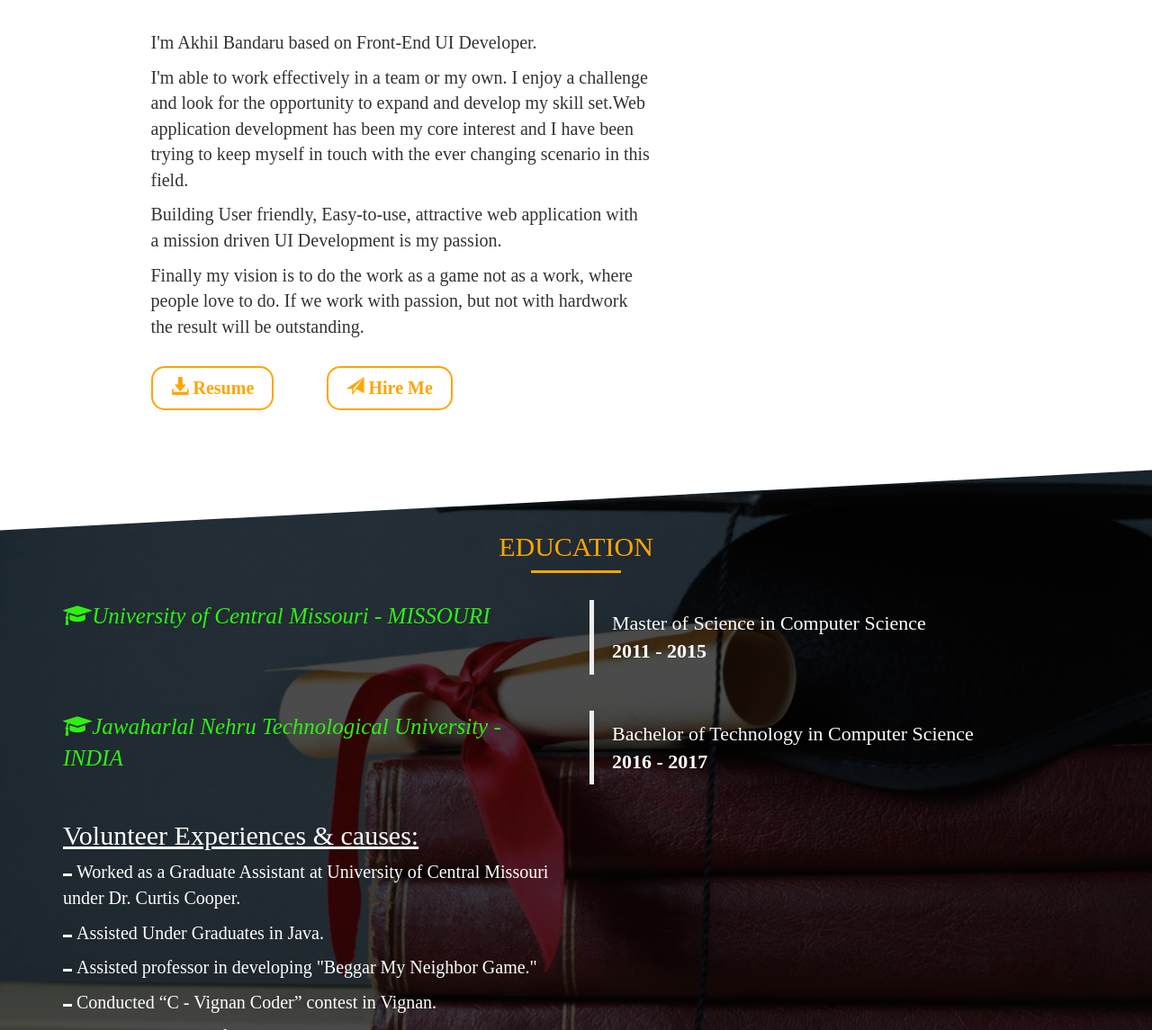
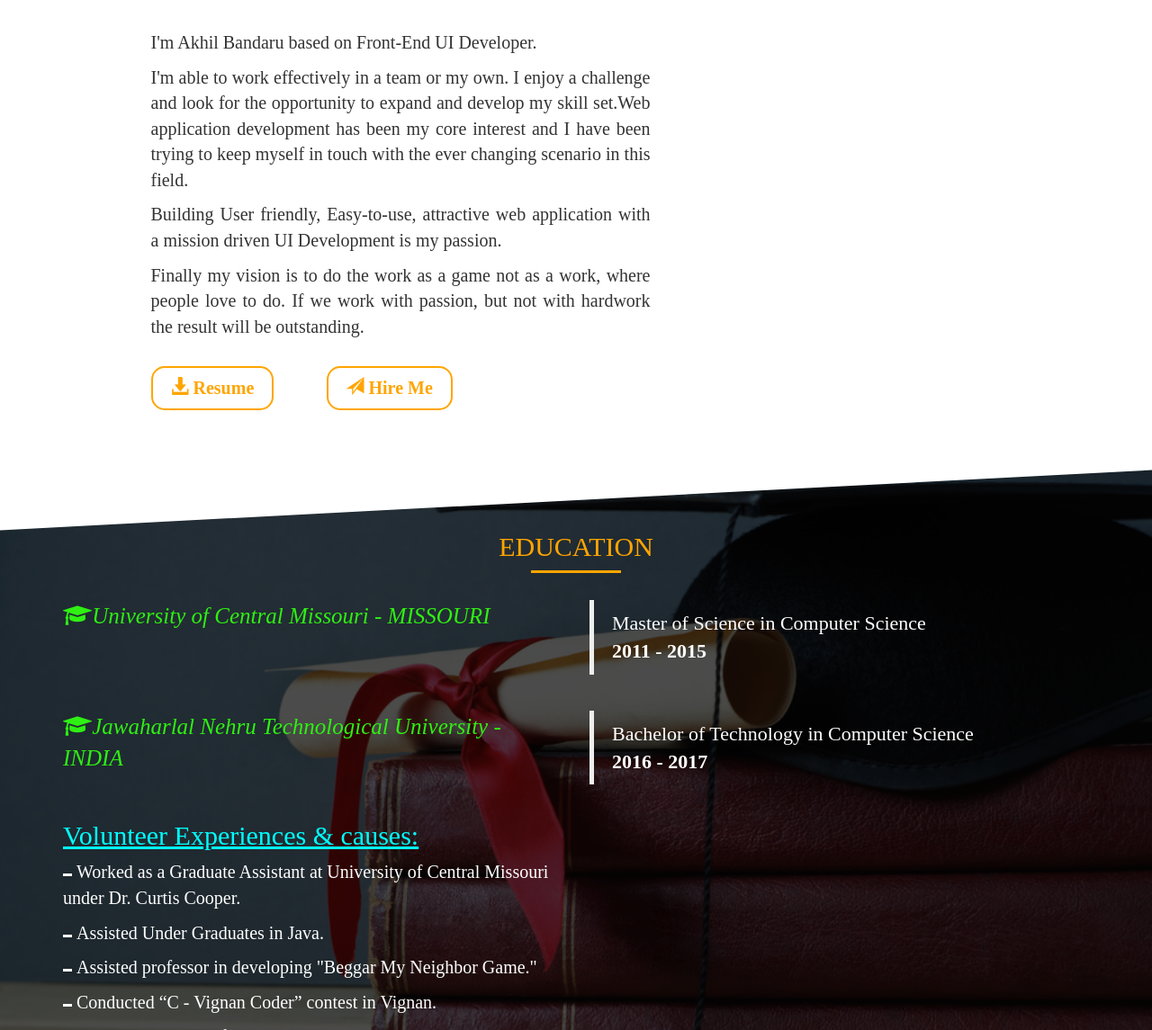
Before and after one commit to kommareddy3/portfolio, a website: page portfolio/App/index.html in a window 1280 px wide. Shown: the part 915-2060 px from the top of the page at 90% size. Drawn offline with Linux system fonts and the light colour scheme.

Commit message:
font alignment

```diff
--- a/portfolio/App/index.html
+++ b/portfolio/App/index.html
@@ -167,7 +167,7 @@
 			</div>
 			<div class="row">
 				<div class="col-md-6">
-					<h2>Volunteer Experiences &#38; causes:</h2>
+					<h2 style="color: aqua;">Volunteer Experiences &#38; causes:</h2>
 					<p><span class="deco"></span>&nbsp;Worked as a Graduate Assistant at University of Central Missouri under Dr. Curtis Cooper.</p>
 					<p><span class="deco"></span>&nbsp;Assisted Under Graduates in Java.</p>
 					<p><span class="deco"></span>&nbsp;Assisted professor in developing "Beggar My Neighbor Game."</p>
--- a/portfolio/App/styles/style.css
+++ b/portfolio/App/styles/style.css
@@ -103,6 +103,11 @@ transform: skewY(-3deg);
 	display: block;
 	margin:0 auto;
 	margin-top: 7px;
+}
+
+.about p
+{
+	text-align: justify;
 }
 
 .tabs
```
